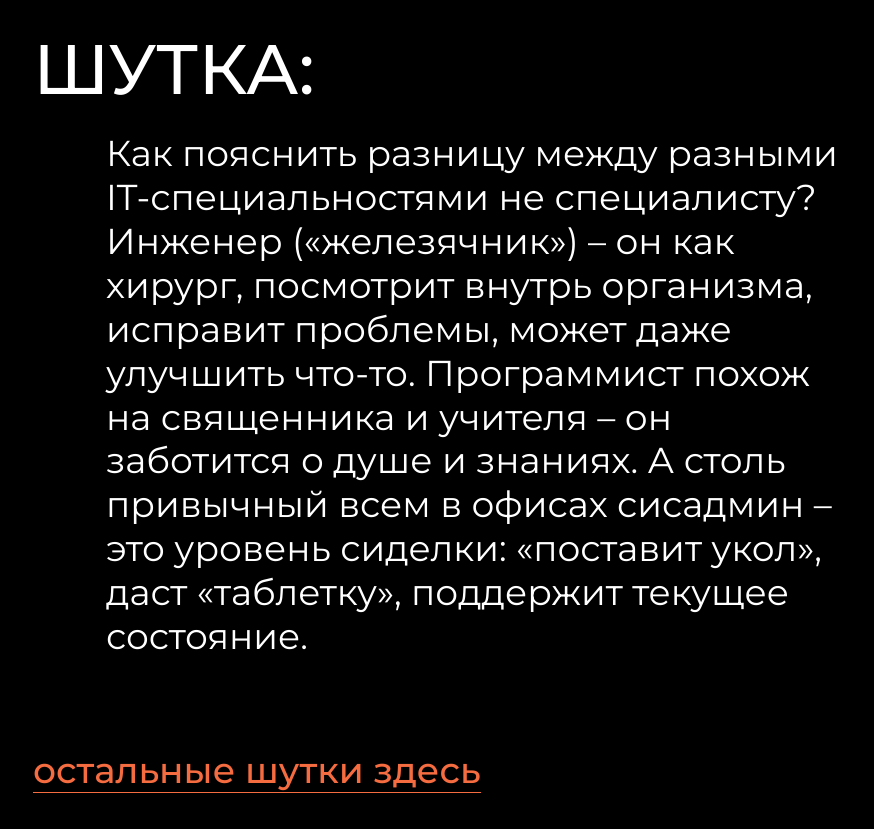
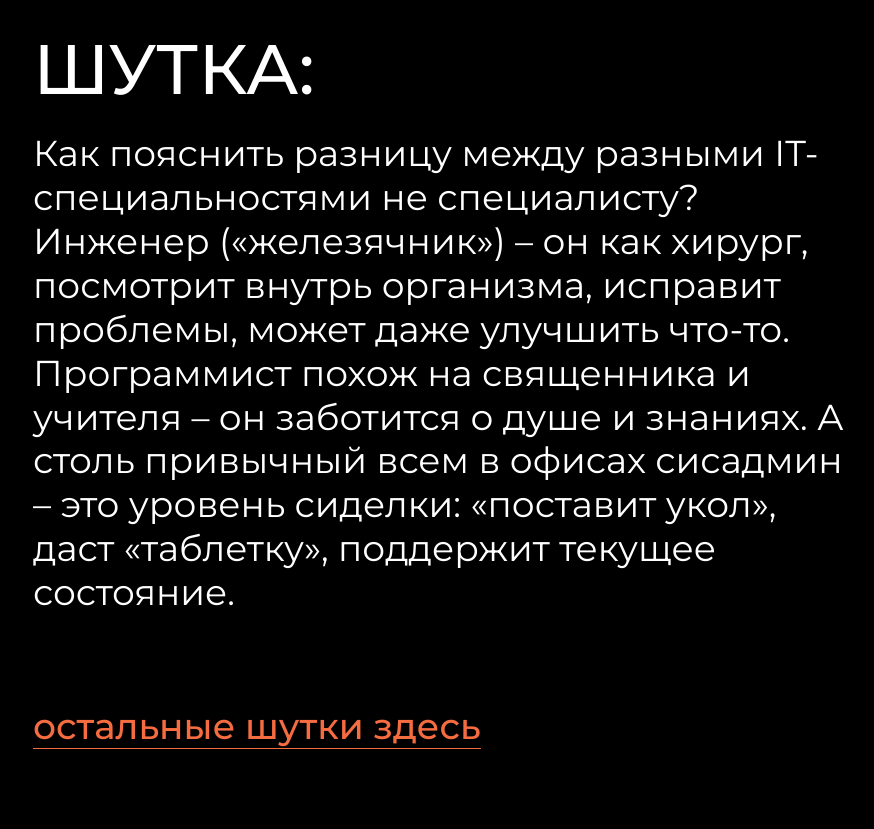
Before and after one commit to ChipRose/HTML_Jokes, a plain HTML site: page index.html in a window 1280 px wide. Shown: the part 1960-2789 px from the top of the page, without its empty margins (180-1054 px from the left). Drawn offline with Linux system fonts and the light colour scheme.

Commit message:
Обновление

```diff
--- a/css/style.css
+++ b/css/style.css
@@ -199,7 +199,7 @@ body {
 
 .main__text2 {
   margin: 20px 0 90px 0;
-  padding: 0 116px 0 73px;
+  padding: 0 116px 0 0;
 }
 
 .main__link {
```
